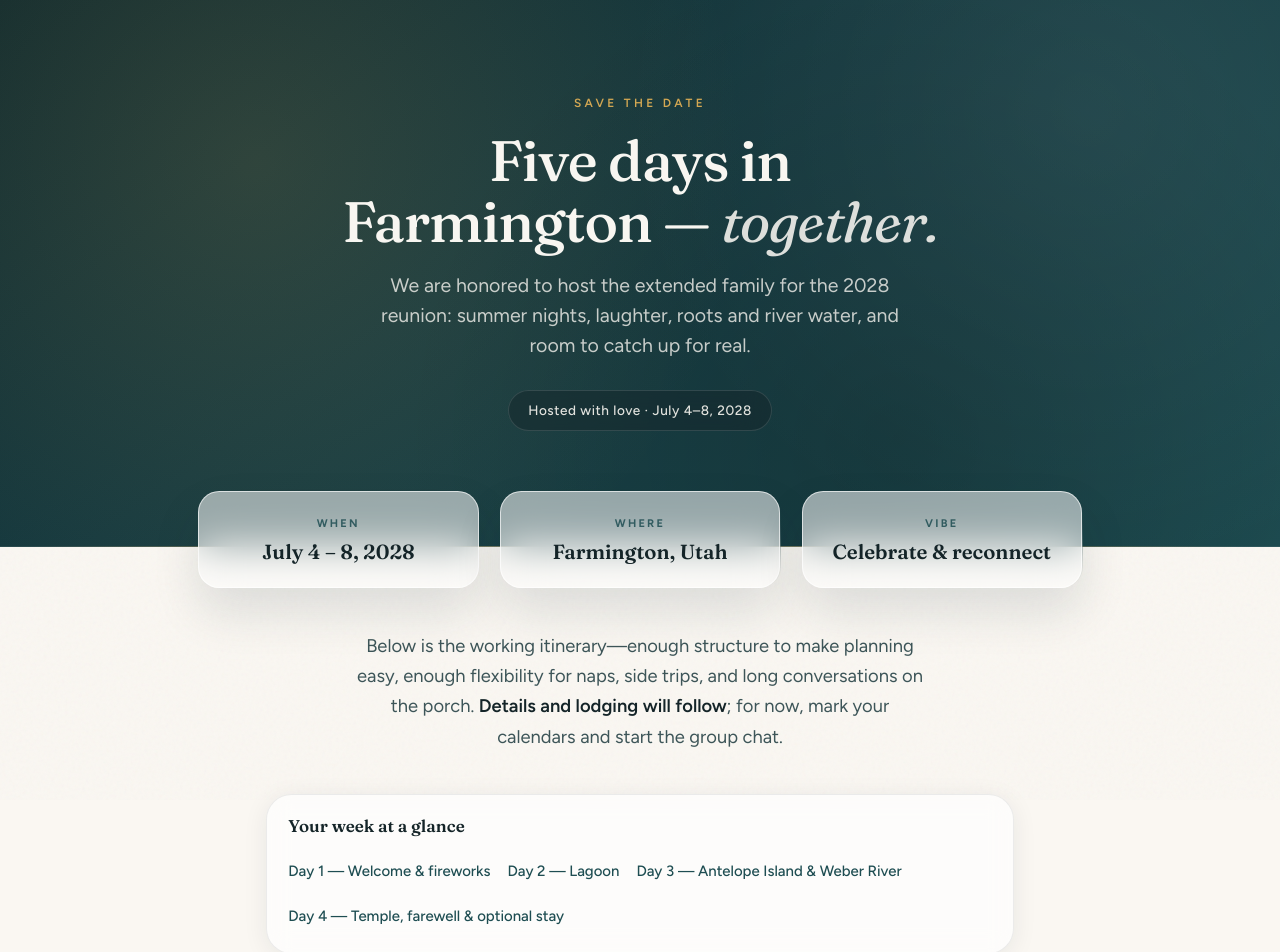
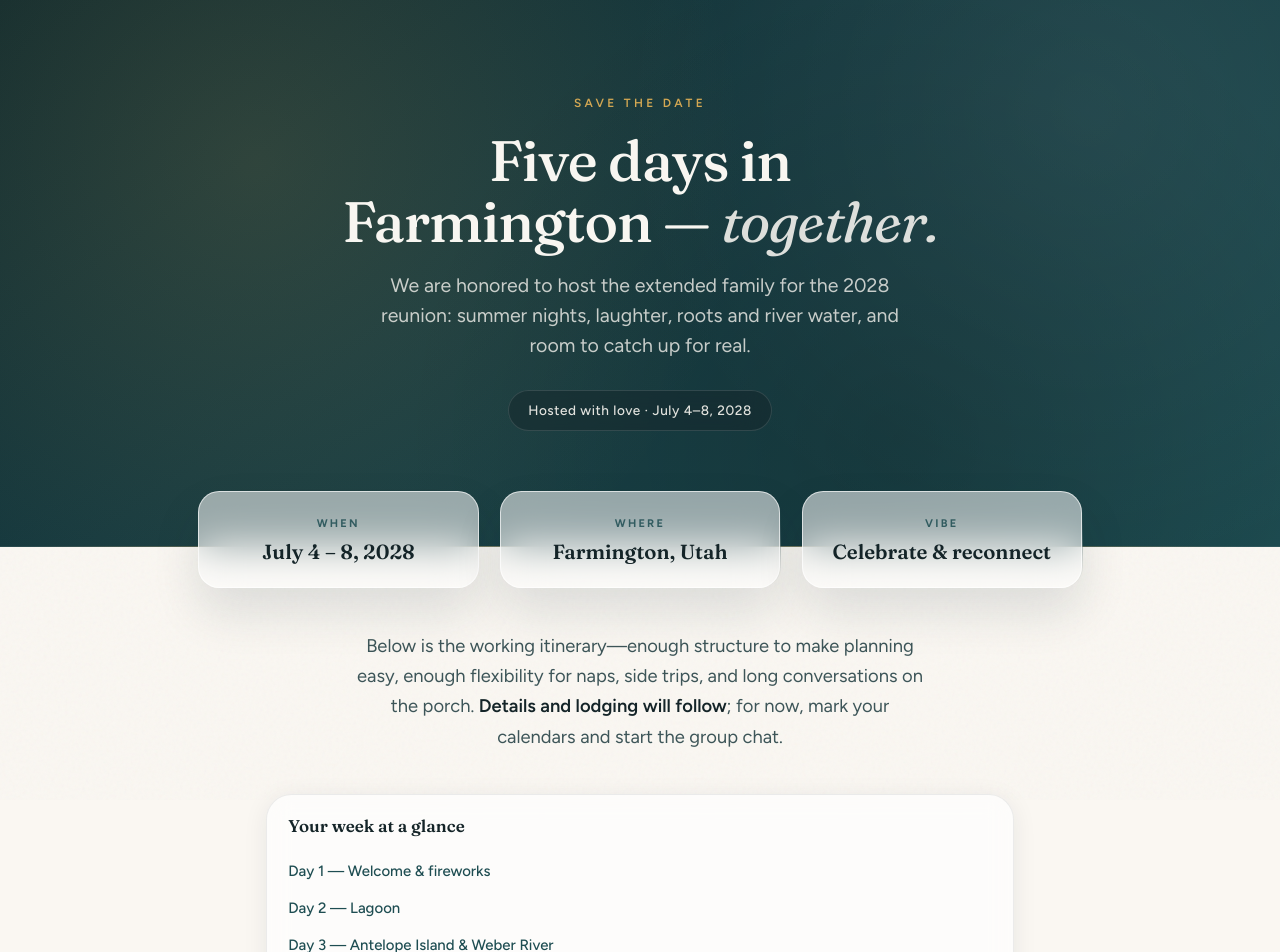
Before and after one commit to mitchellmr/lagoon-reunion-2028, a React (Vite) app: page / in a window 1280 px wide. Shown: the top 952 px of the page. Built offline with nearby package versions, Linux system fonts and the light colour scheme.

Commit message:
fix: toc style

```diff
--- a/src/App.css
+++ b/src/App.css
@@ -233,7 +233,7 @@
   margin: 0;
   padding: 0;
   display: flex;
-  flex-direction: column;
+  --flex-direction: column;
   gap: 0.35rem;
 }
 
--- a/src/App.tsx
+++ b/src/App.tsx
@@ -59,20 +59,18 @@ export default function App() {
         <div className="nav-wrap">
           <nav className="toc" aria-label="Itinerary">
             <h2>Your week at a glance</h2>
-            <ul>
-              <li>
+            <div>
                 <a href="#day-1">Day 1 — Welcome &amp; fireworks</a>
-              </li>
-              <li>
+              </div>
+              <div>
                 <a href="#day-2">Day 2 — Lagoon</a>
-              </li>
-              <li>
+              </div>
+              <div>
                 <a href="#day-3">Day 3 — Antelope Island &amp; Weber River</a>
-              </li>
-              <li>
+              </div>
+              <div>
                 <a href="#day-4">Day 4 — Temple, farewell &amp; optional stay</a>
-              </li>
-            </ul>
+              </div>
           </nav>
         </div>
 
```
Also changed, not shown: 4 other files (tests, documents, lock files or other folders).
